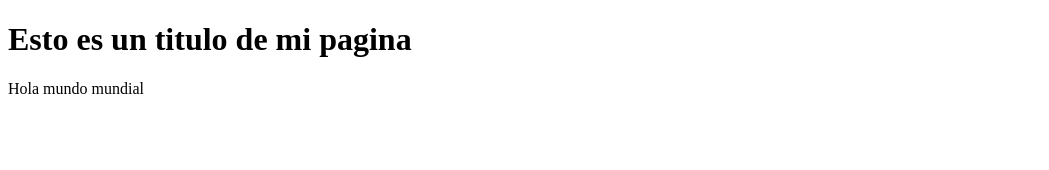
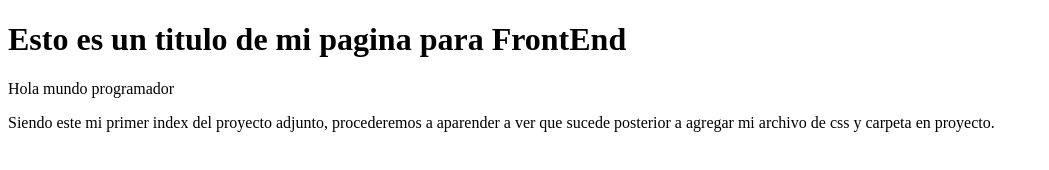
Before and after one commit to CarlozMata/hyperblog_2.0.2022, a plain HTML site: page index.html in a window 1280 px wide. Shown: the whole page, without its empty margins (0-1049 px from the left). Drawn offline with Linux system fonts and the light colour scheme.

Commit message:
Mi index se enfoca a programadores apartir de ahora

```diff
--- a/index.html
+++ b/index.html
@@ -4,10 +4,11 @@
     <meta charset="UTF-8">
     <meta http-equiv="X-UA-Compatible" content="IE=edge">
     <meta name="viewport" content="width=device-width, initial-scale=1.0">
-    <title>Prueba</title>
+    <title>index</title>
 </head>
 <body>
-    <h1>Esto es un titulo de mi pagina</h1>
-    <p>Hola mundo mundial</p>
+    <h1>Esto es un titulo de mi pagina para FrontEnd</h1>
+    <p>Hola mundo programador</p>
+    <p>Siendo este mi primer index del proyecto adjunto, procederemos a aparender a ver que sucede posterior a agregar mi archivo de css y carpeta en proyecto.</p>
 </body>
 </html>
```
